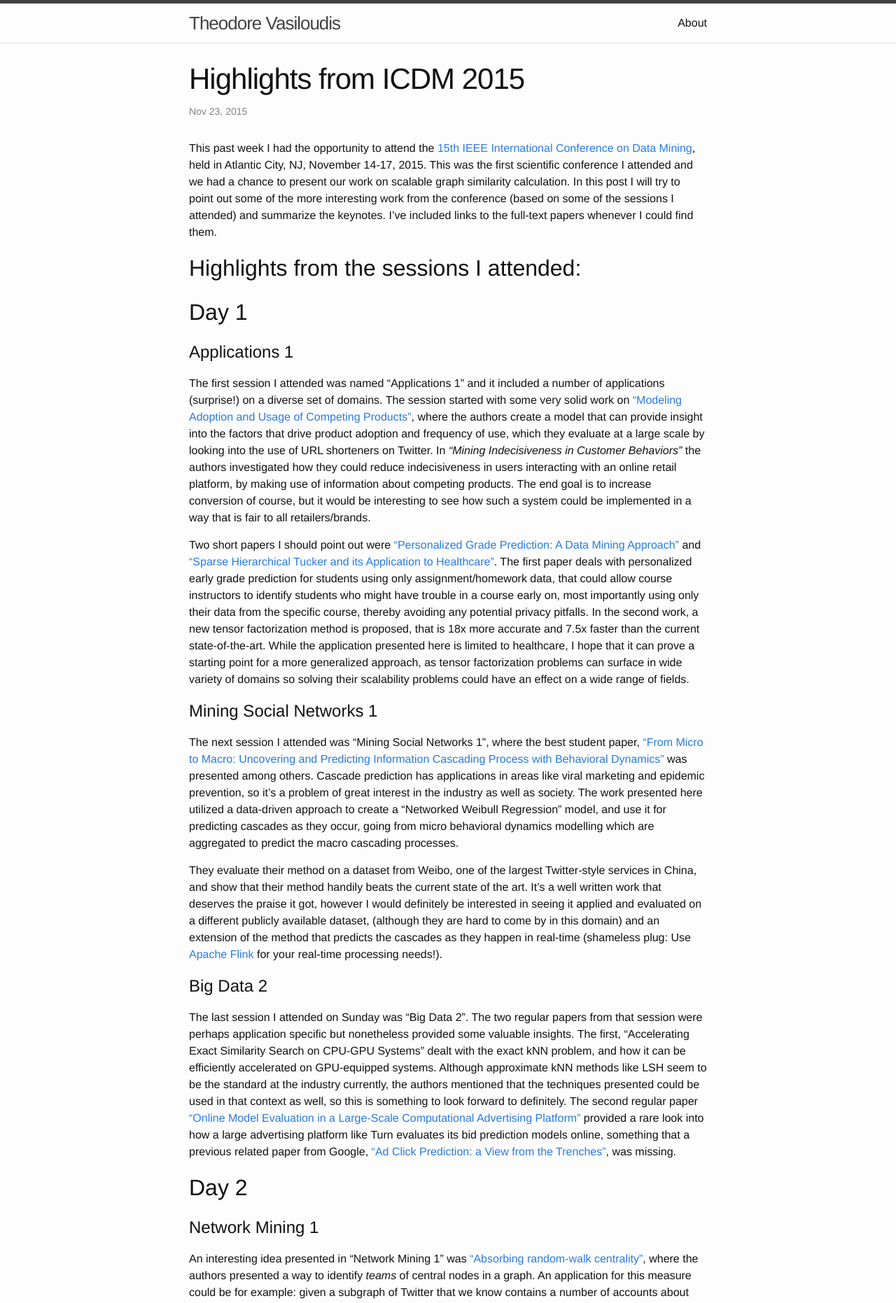
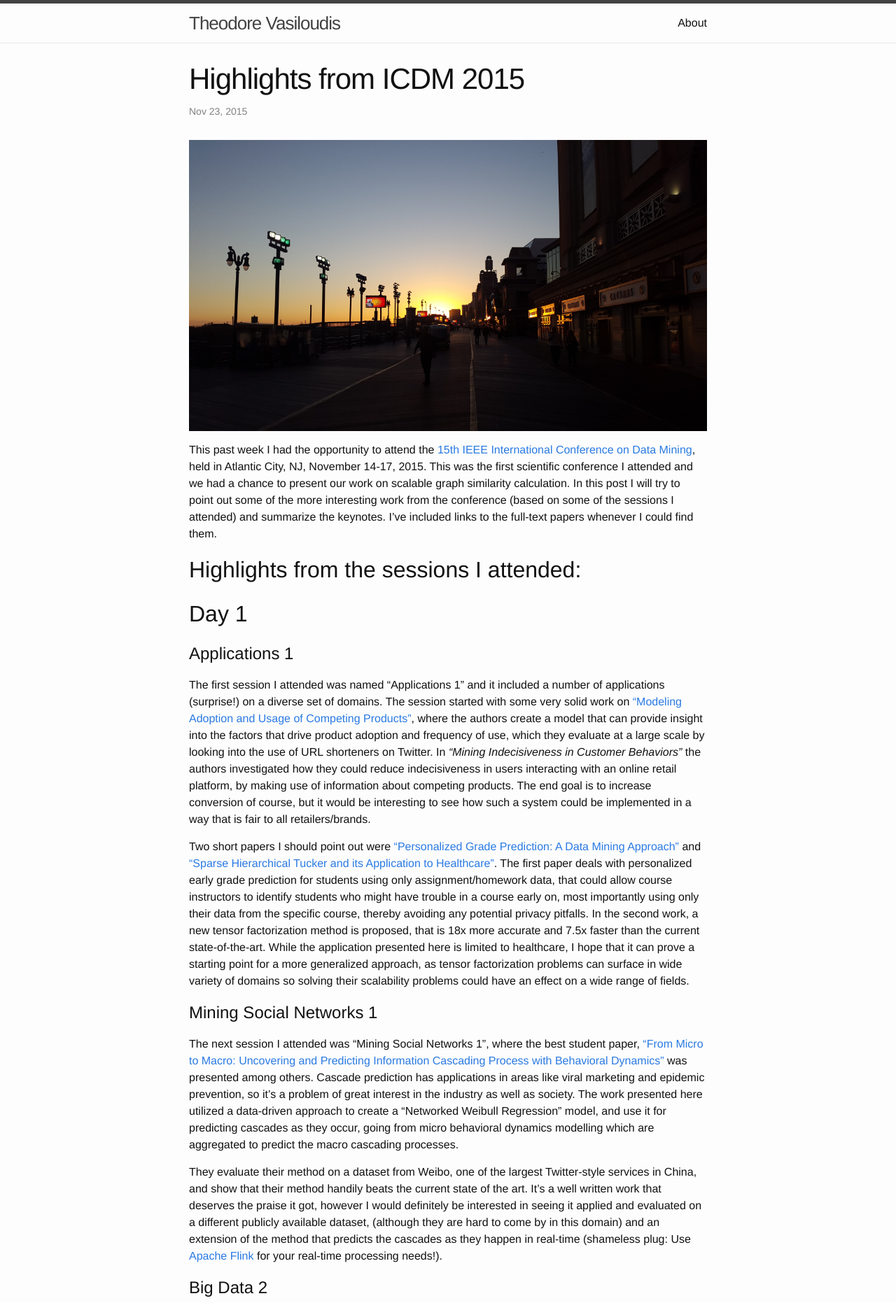
Before and after one commit to thvasilo/thvasilo.github.io, a Jekyll site: the page built from _posts/2015-11-23-ICDM-2015-Highlights.md, in a window 1280 px wide. Shown: the top 1862 px of the page at 70% size. Built offline with Jekyll 4.4.1, drawn with Linux system fonts in a browser that asks for light colours.

Commit message:
Add AC picture.

```diff
--- a/_posts/2015-11-23-ICDM-2015-Highlights.md
+++ b/_posts/2015-11-23-ICDM-2015-Highlights.md
@@ -4,6 +4,8 @@ title:  "Highlights from ICDM 2015"
 categories: conferences
 tags: data- mining research
 ---
+
+![Atlantic City](/assets/ac.jpg)
 
 This past week I had the opportunity to attend the [15th IEEE International Conference on
 Data Mining](http://icdm2015.stonybrook.edu/), held in Atlantic City, NJ, November 14-17, 2015.
```
Also changed, not shown: assets/ac.jpg (added).
